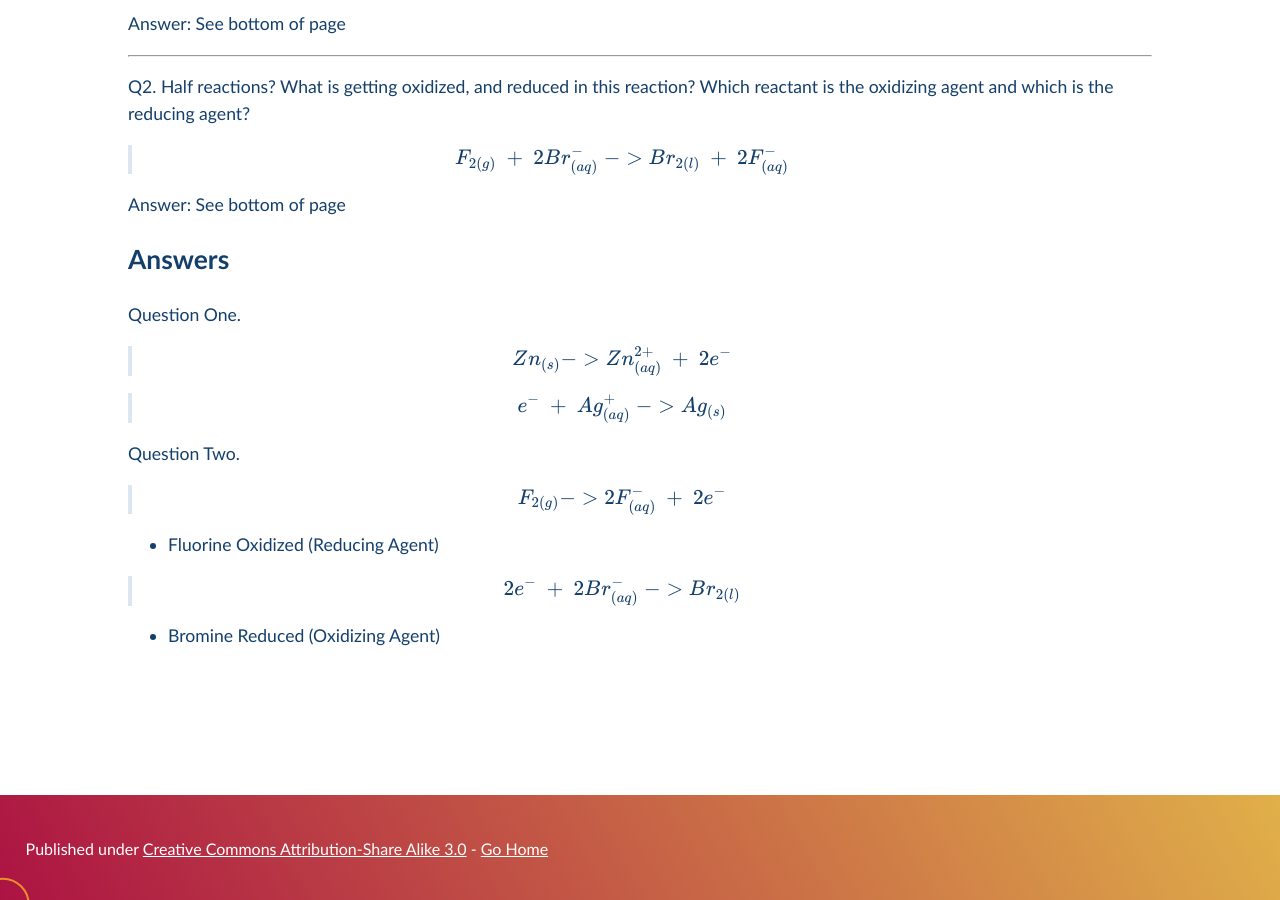
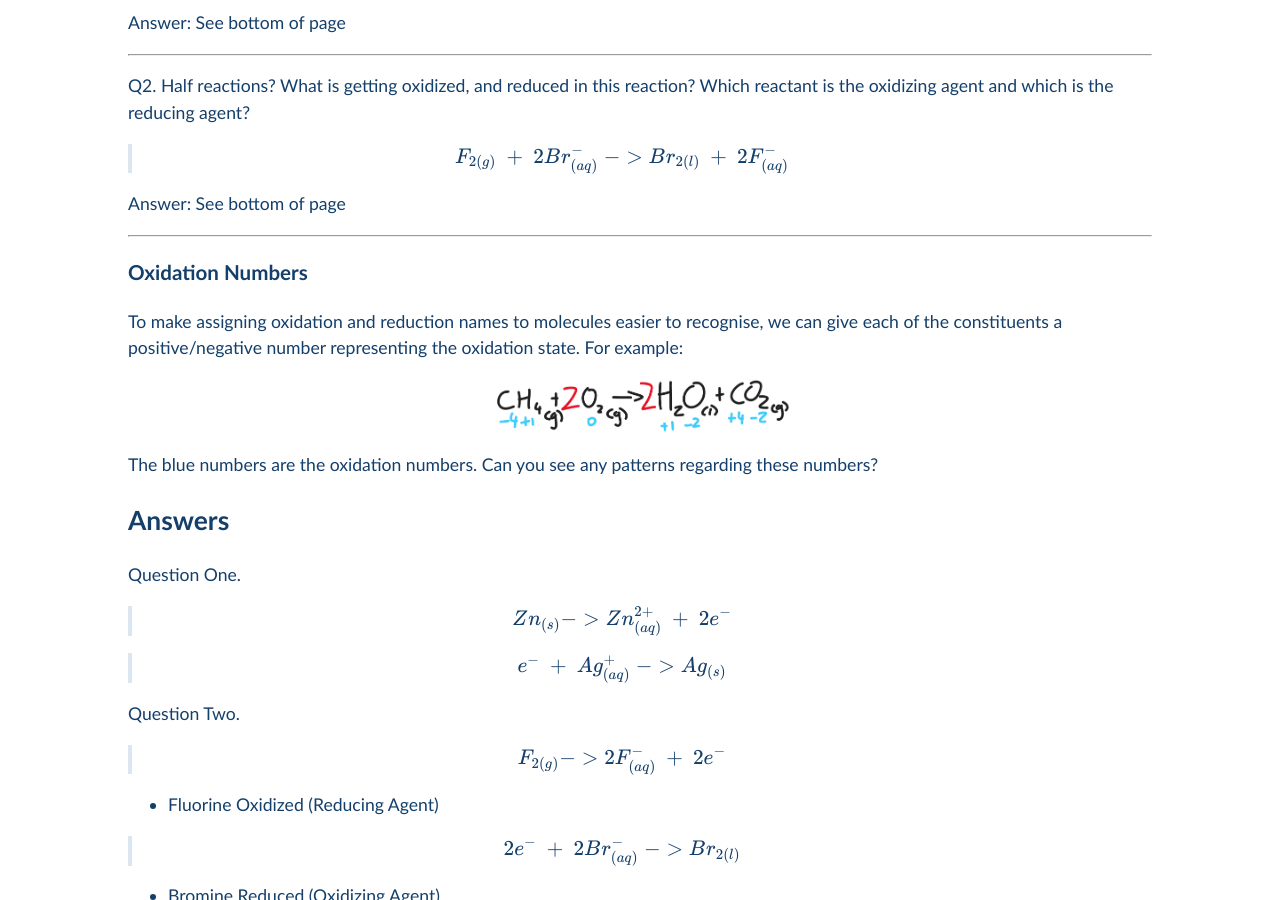
Before and after one commit to Pi-thagoras/the-chicken-pen, a Jekyll site: the page built from chemistry/Redox.md, in a window 1280 px wide and 900 px high, scrolled down 1881 px. Built offline with Jekyll 4.4.1, drawn with Linux system fonts in a browser that asks for light colours; some of the changed text lies outside the part shown.

Commit message:
vault backup: 2023-11-13 15:05:27

```diff
--- a/chemistry/Redox.md
+++ b/chemistry/Redox.md
@@ -12,7 +12,7 @@ To understand which reactions are redox reactions, let's first understand why re
 
 OK let's get straight into it!!
 
-#### Oxidation and Reduction
+### Oxidation and Reduction: The Basics
 
 Oxidation is defined as the loss of electrons, while reduction is defined as the gain of electrons
 
@@ -60,16 +60,14 @@ Q2. Half reactions? What is getting oxidized, and reduced in this reaction? Whic
 
 Answer: See bottom of page
 
+---
+### Oxidation Numbers
 
+To make assigning oxidation and reduction names to molecules easier to recognise, we can give each of the constituents a positive/negative number representing the oxidation state. For example:
 
+<image src="/the-chicken-pen/assets/Combustion-of-Methane.png" alt="Combustion of Methane" width=300px />
 
-
-
-
-
-
-
-
+The blue numbers are the oxidation numbers. Can you see any patterns regarding these  numbers?
 ## Answers
 
 Question One.
```
Also changed, not shown: assets/Combustion-of-Methane.png (added).
